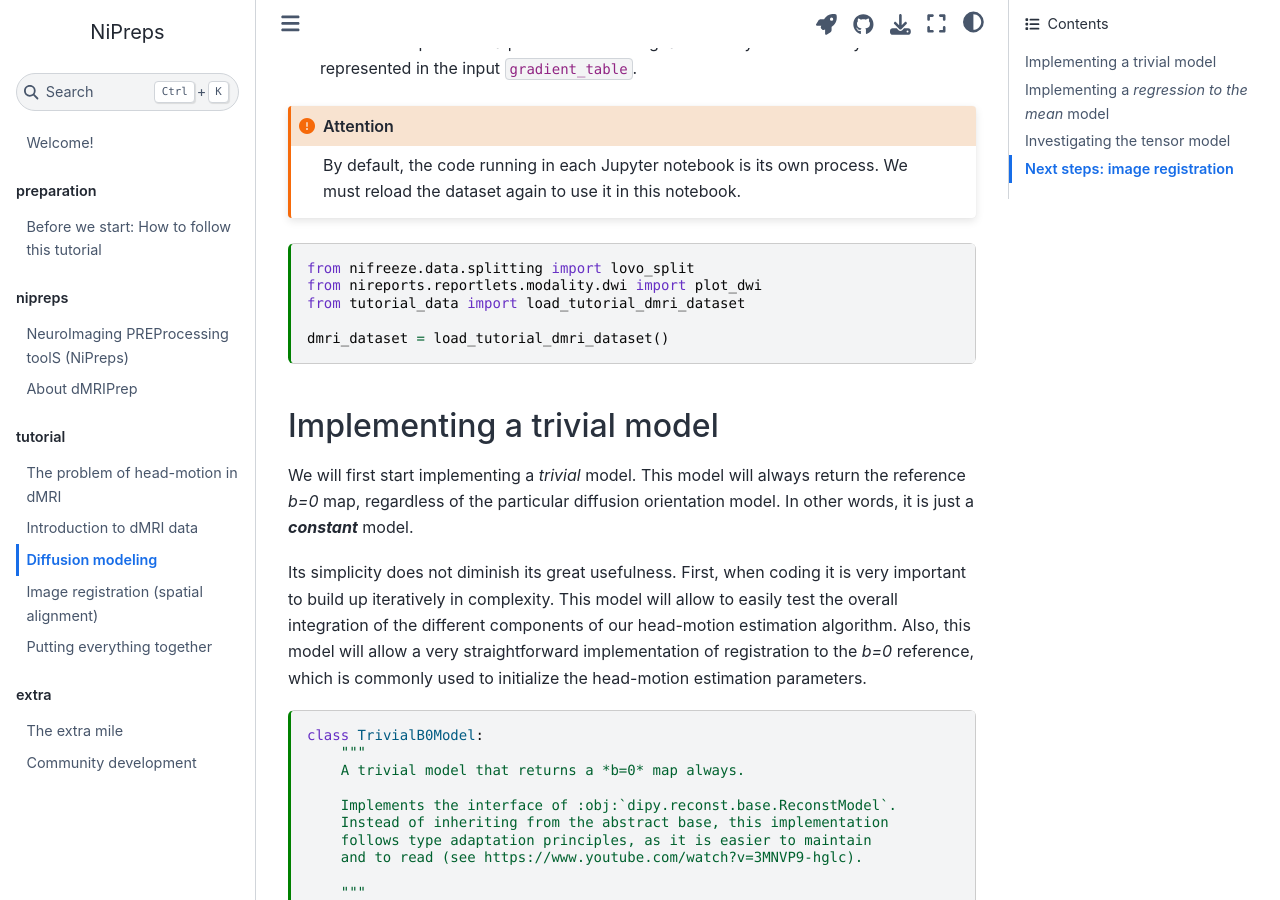
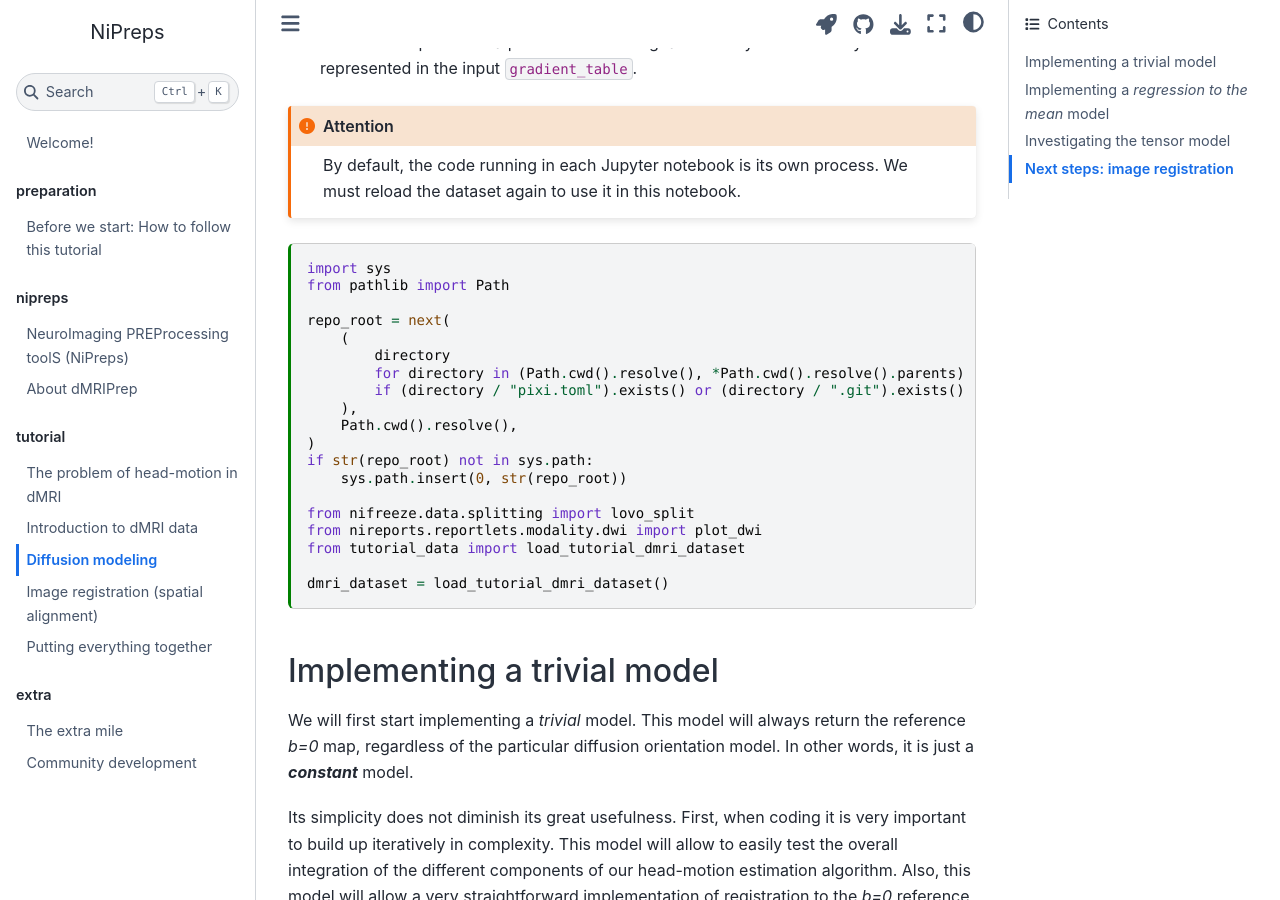
Before and after one commit to nipreps/nipreps-book, a Jupyter Book: the page built from docs/tutorial/models.md, in a window 1280 px wide and 900 px high, scrolled down 494 px. Built offline with Jupyter Book 1.0.4 settings and Sphinx 7.4.7 and the Sphinx Book theme 1.1.4, drawn with Linux system fonts in a browser that asks for light colours.

Commit message:
Ensure tutorial helper is importable during notebook execution

````diff
--- a/docs/tutorial/models.md
+++ b/docs/tutorial/models.md
@@ -38,6 +38,20 @@ We must reload the dataset again to use it in this notebook.
 ```
 
 ```{code-cell} python
+import sys
+from pathlib import Path
+
+repo_root = next(
+    (
+        directory
+        for directory in (Path.cwd().resolve(), *Path.cwd().resolve().parents)
+        if (directory / "pixi.toml").exists() or (directory / ".git").exists()
+    ),
+    Path.cwd().resolve(),
+)
+if str(repo_root) not in sys.path:
+    sys.path.insert(0, str(repo_root))
+
 from nifreeze.data.splitting import lovo_split
 from nireports.reportlets.modality.dwi import plot_dwi
 from tutorial_data import load_tutorial_dmri_dataset
@@ -190,6 +204,21 @@ We will use the wrap around DIPY's implementation that we distribute with `nifre
 ```{code-cell} python
 :tags: [remove-cell]
 
+if "repo_root" not in globals():
+    import sys
+    from pathlib import Path
+
+    repo_root = next(
+        (
+            directory
+            for directory in (Path.cwd().resolve(), *Path.cwd().resolve().parents)
+            if (directory / "pixi.toml").exists() or (directory / ".git").exists()
+        ),
+        Path.cwd().resolve(),
+    )
+    if str(repo_root) not in sys.path:
+        sys.path.insert(0, str(repo_root))
+
 from tutorial_data import load_tutorial_dmri_dataset
 
 dmri_dataset = load_tutorial_dmri_dataset()
````
Also changed, not shown: docs/tutorial/registration.md (+13 -0 lines), docs/tutorial/solution.md (+12 -0 lines), tutorial_data.py (+9 -1 lines).
